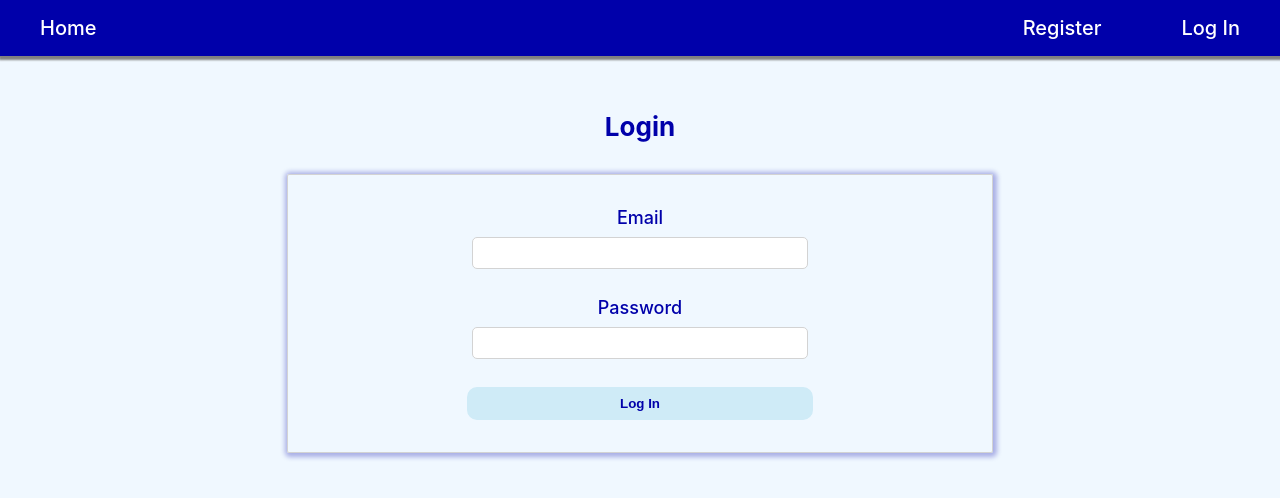
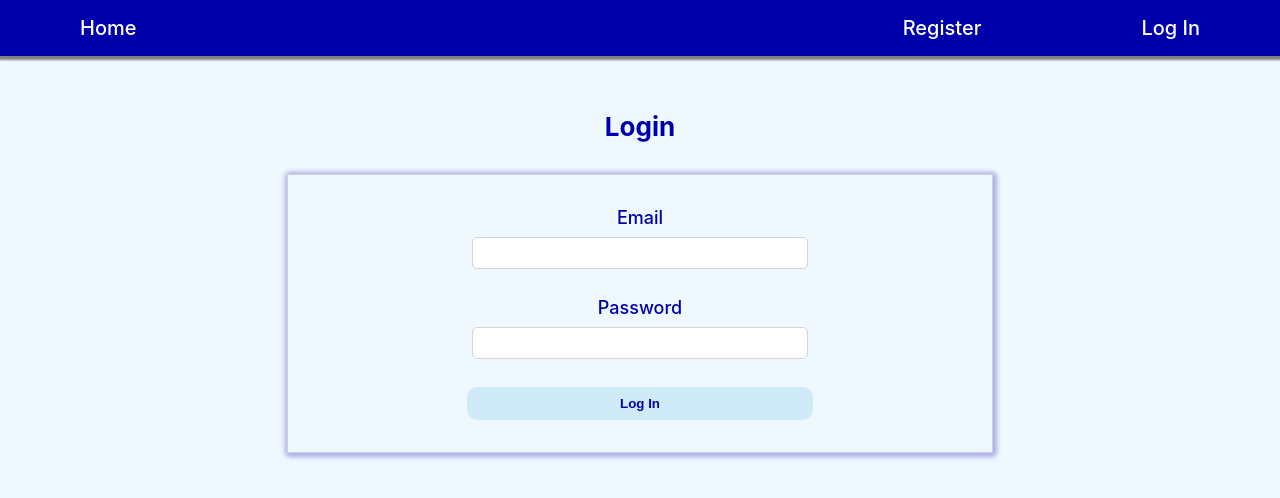
Before and after one commit to MalgorzataMarczynska/goit-react-hw-08-phonebook, a React (Create React App) app: page /goit-react-hw-08-phonebook/login in a window 1280 px wide. Shown: the top 498 px of the page. Built offline with nearby package versions, Linux system fonts and the light colour scheme.

Commit message:
style correct

```diff
--- a/src/components/AuthNavigation/AuthNavigation.module.css
+++ b/src/components/AuthNavigation/AuthNavigation.module.css
@@ -2,7 +2,7 @@
   font-size: 20px;
   color: white;
   font-weight: 500;
-  padding: 0 2em;
+  padding: 0 4em;
   text-decoration: none;
 }
 .link:hover,
--- a/src/components/Navigation/Navigation.module.css
+++ b/src/components/Navigation/Navigation.module.css
@@ -2,7 +2,7 @@
   font-size: 20px;
   color: white;
   font-weight: 500;
-  padding: 0 2em;
+  padding: 0 4em;
   text-decoration: none;
 }
 .link:hover,
--- a/src/components/UserMenu/UserMenu.module.css
+++ b/src/components/UserMenu/UserMenu.module.css
@@ -2,7 +2,7 @@
   display: flex;
   flex-wrap: nowrap;
   align-items: center;
-  padding-right: 2em;
+  padding-right: 4em;
 }
 .username {
   color: white;
--- a/src/pages/Home/Home.module.css
+++ b/src/pages/Home/Home.module.css
@@ -1,5 +1,5 @@
 .container {
-  padding: 2em 2em;
+  padding: 2em 4.8em;
 }
 .title {
   color: rgb(0, 0, 170);
```
